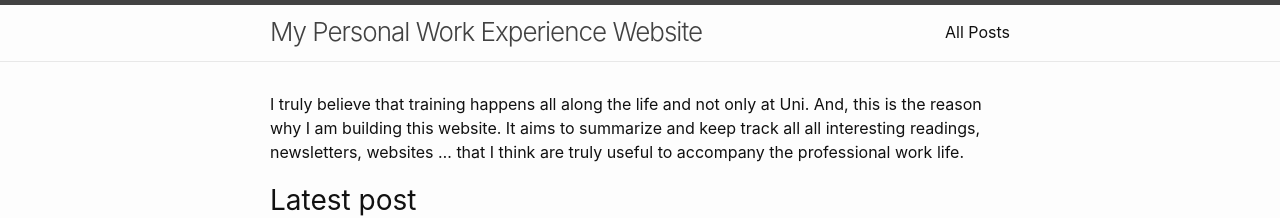
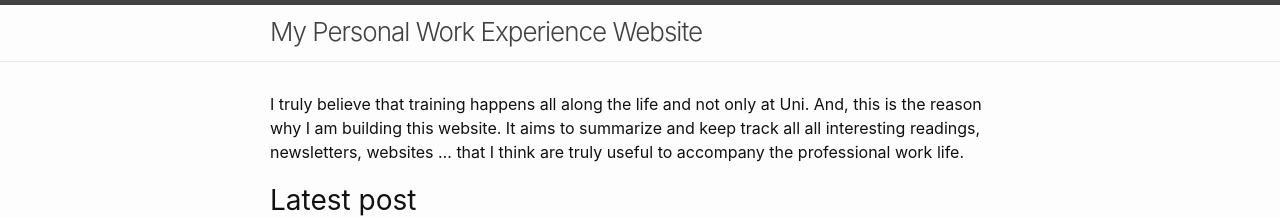
Before and after one commit to na-code/na-site, a Jekyll site: the page built from index.markdown, in a window 1280 px wide. Shown: the top 218 px of the page. Built offline with Jekyll 4.4.1, drawn with Linux system fonts in a browser that asks for light colours.

Commit message:
Update header.html

```diff
--- a/_includes/header.html
+++ b/_includes/header.html
@@ -18,10 +18,12 @@
 
         <div class="trigger">
           {%- for path in page_paths -%}
+          {% unless my_page.exclude %}
             {%- assign my_page = site.pages | where: "path", path | first -%}
             {%- if my_page.title -%}
             <a class="page-link" href="{{ my_page.url | relative_url }}">{{ my_page.title | escape }}</a>
             {%- endif -%}
+          {% endunless %}
           {%- endfor -%}
         </div>
       </nav>
```
